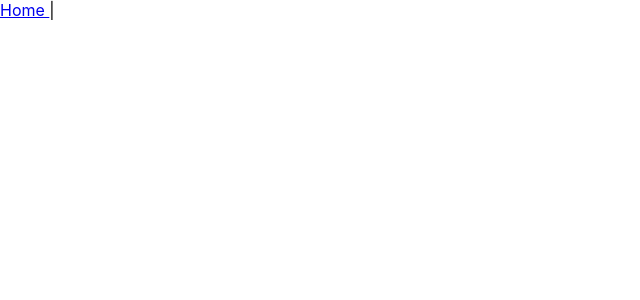
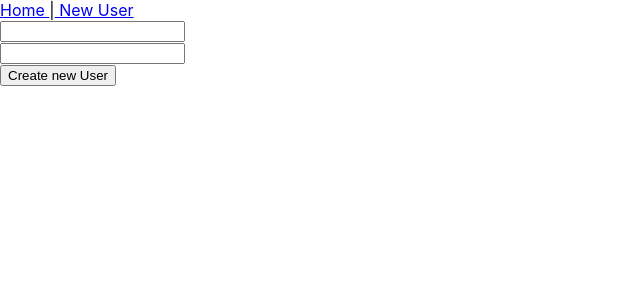
Before and after one commit to deshaser/c3Test, a React (Create React App) app: page /new in a window 1280 px wide. Shown: the top 300 px of the page, without its empty margins (0-640 px from the left). Built offline with nearby package versions, Linux system fonts and the light colour scheme.

Commit message:
add user functionality

```diff
--- a/src/App.js
+++ b/src/App.js
@@ -5,6 +5,7 @@ import ApolloClient from 'apollo-boost';
 import Layout from './Layout';
 import Users from './Users';
 import User from './User';
+import NewUser from './NewUser';
 
 const client = new ApolloClient({
   uri: 'https://c3interview.danshin.pro/graphql',
@@ -17,6 +18,7 @@ const App = () => (
         <Switch>
           <Route exact path='/' component={ Users } />
           <Route exact path='/user/:userId' component={ User } />
+          <Route exact path='/new' component={ NewUser } />
         </Switch>
       </Layout>
     </BrowserRouter>
--- a/src/Layout.js
+++ b/src/Layout.js
@@ -5,6 +5,7 @@ const Layout = ({ children }) => (
   <div>
     <nav>
       <Link to='/'> Home </Link>|
+      <Link to='/new'> New User </Link>
     </nav>
     { children }
   </div>
--- /dev/null
+++ b/src/NewUser.js
@@ -0,0 +1,52 @@
+import React from 'react';
+import { Redirect } from 'react-router-dom';
+import { Mutation } from 'react-apollo';
+import gql from 'graphql-tag';
+
+const NewUser = () => (
+  <Mutation
+    mutation={gql`
+      mutation createUser($login: String!, $avatarURL: String){
+        CreateUser(input: {Login: $login, AvatarURL: $avatarURL}) {
+          ID
+        }
+      }
+    `}
+  >
+    {(createUser, { loading, error, data }) => {
+      if (loading) return <p>Loading...</p>;
+      if (error) return <p>Error :(</p>;
+      let login, avatarURL;
+
+      if (data && data.CreateUser && data.CreateUser.ID) {
+        return <Redirect to={`/user/${data.CreateUser.ID}`} />
+      }
+
+      return (
+        <form onSubmit={e => {
+          e.preventDefault();
+          createUser({ variables: {
+              login: login.value ,
+              avatarURL: avatarURL.value ,
+            }});
+        }}>
+          <input
+            type='text'
+            ref={ node => login = node }
+          />
+          <br/>
+          <input
+            type='text'
+            ref={ node => avatarURL = node }
+          />
+          <br/>
+          <button type='submit'>
+            Create new User
+          </button>
+        </form>
+      );
+    }}
+  </Mutation>
+);
+
+export default NewUser;
--- a/src/User.js
+++ b/src/User.js
@@ -46,7 +46,7 @@ const User = (props) => (
               }
               return (
                 <button
-                  onClick={() => deleteUser({variables:{ id: data.User.ID}})}
+                  onClick={() => deleteUser({ variables: { id: data.User.ID } })}
                   disabled={loading}
                 >
                   Delete
```
